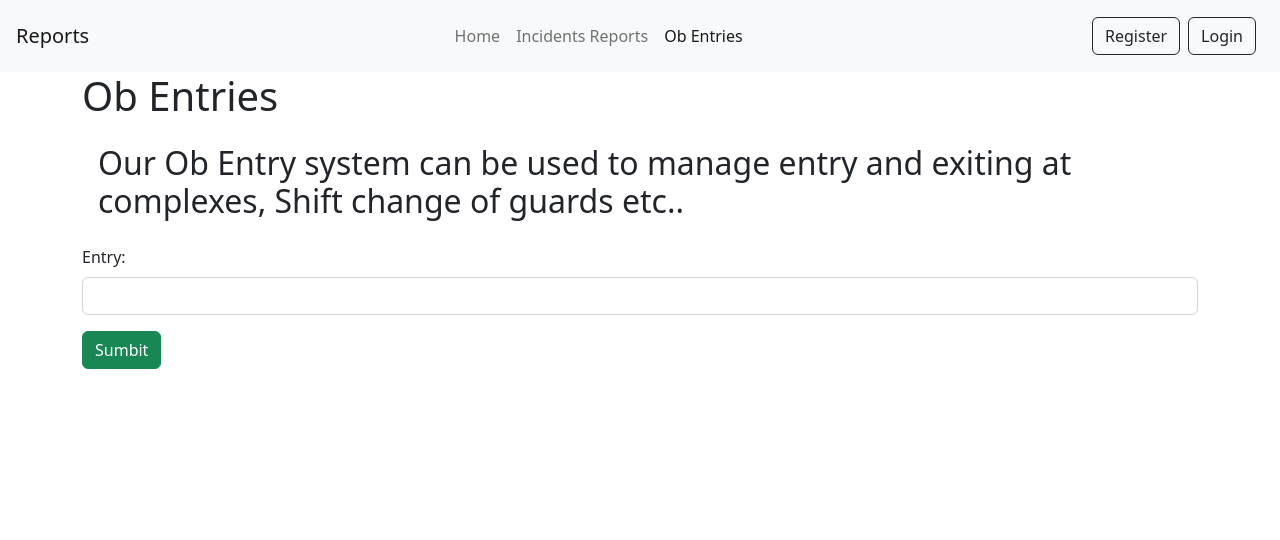
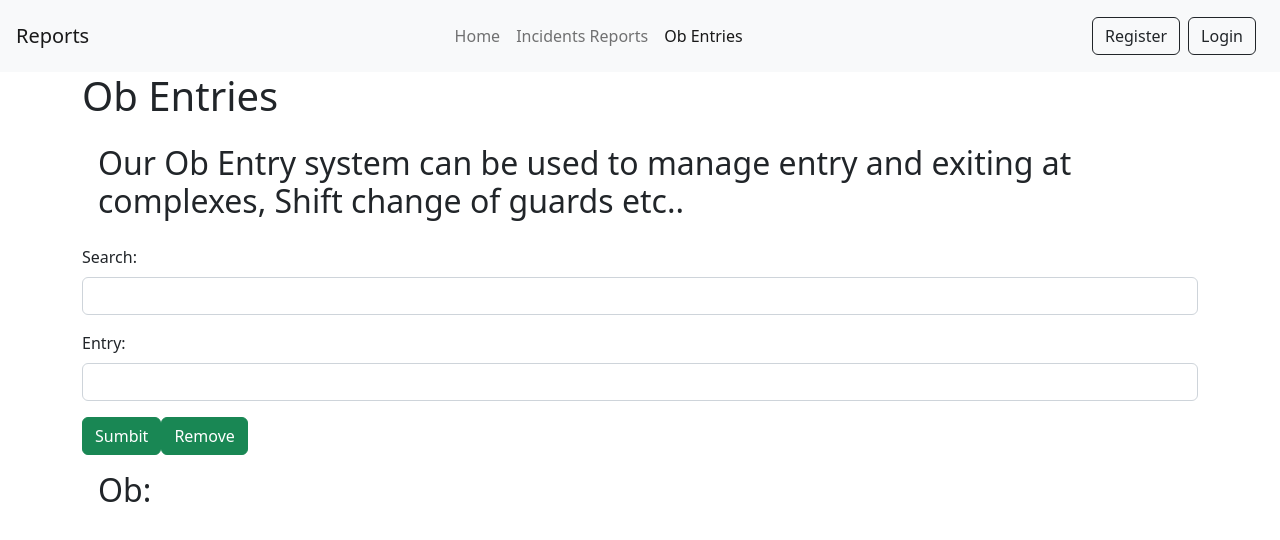
Before and after one commit to Kerneels94/reports, a React (Create React App) app: page /ob in a window 1280 px wide. Shown: the top 540 px of the page. Built offline with nearby package versions, Linux system fonts and the light colour scheme.

Commit message:
Added functionality to add the value of the input field to a div on submit

```diff
--- a/src/Pages/Ob.js
+++ b/src/Pages/Ob.js
@@ -1,17 +1,28 @@
-import { useState } from "react";
+import { useState, useRef } from "react";
 import { Container, Form, Button } from "react-bootstrap";
 
 const Ob = () => {
-  const [item, setItem] = useState();
-  const [list, setList] = useState([]);
+  const [items, setItems] = useState([]);
+  const inputRef = useRef();
 
-  const addItem = (e) => {
-    const data = { item };
+  // Const helper function to set the state to the input field value
+  const handleSumbit = (e) => {
+    // pervent the defualt state of the form
     e.preventDefault();
-    if (data) {
-      setList((ls) => [...ls, data]);
-      item("");
+    // Get value
+    const value = inputRef.current.value;
+    // if value === '' return nothing
+    if (value === "") {
+      return;
     }
+    // Update state
+    setItems((prev) => {
+      // make a copy of the previous item
+      // return the copy of the array with the value of the input field
+      return [...prev, value];
+    });
+    // set the value of the inputRef to a empty string
+    inputRef.current.value = "";
   };
 
   return (
@@ -22,31 +33,31 @@ const Ob = () => {
           Our Ob Entry system can be used to manage entry and exiting at
           complexes, Shift change of guards etc..
         </h2>
-
-        {/* Form */}
-
-        <Form>
+        <Form onSubmit={handleSumbit} key={items}>
+          <Form.Group>
+            <Form.Label>Search: </Form.Label>
+            <Form.Control type="text" className="mb-3"></Form.Control>
+          </Form.Group>
           <Form.Group>
             <Form.Label>Entry: </Form.Label>
             <Form.Control
               type="text"
               className="mb-3"
-              value={item}
-              onChange={(e) => setItem(e.target.value)}
+              ref={inputRef}
             ></Form.Control>
           </Form.Group>
-
-          <Button className="btn-success" type="submit" onClick={addItem}>
+          <Button className="btn-success" type="submit">
             Sumbit
           </Button>
-
-          {list.map((i, index) => {
-            return (
-              <div>
-                <li key={index}>{i.item}</li>
-              </div>
-            );
-          })}
+          <Button className="btn-success" type="submit">
+            Remove
+          </Button>
+          <h2>
+            Ob:{" "}
+            {items.map((item) => {
+              return <div key={item}>{item}</div>;
+            })}
+          </h2>
         </Form>
       </Container>
     </>
```
